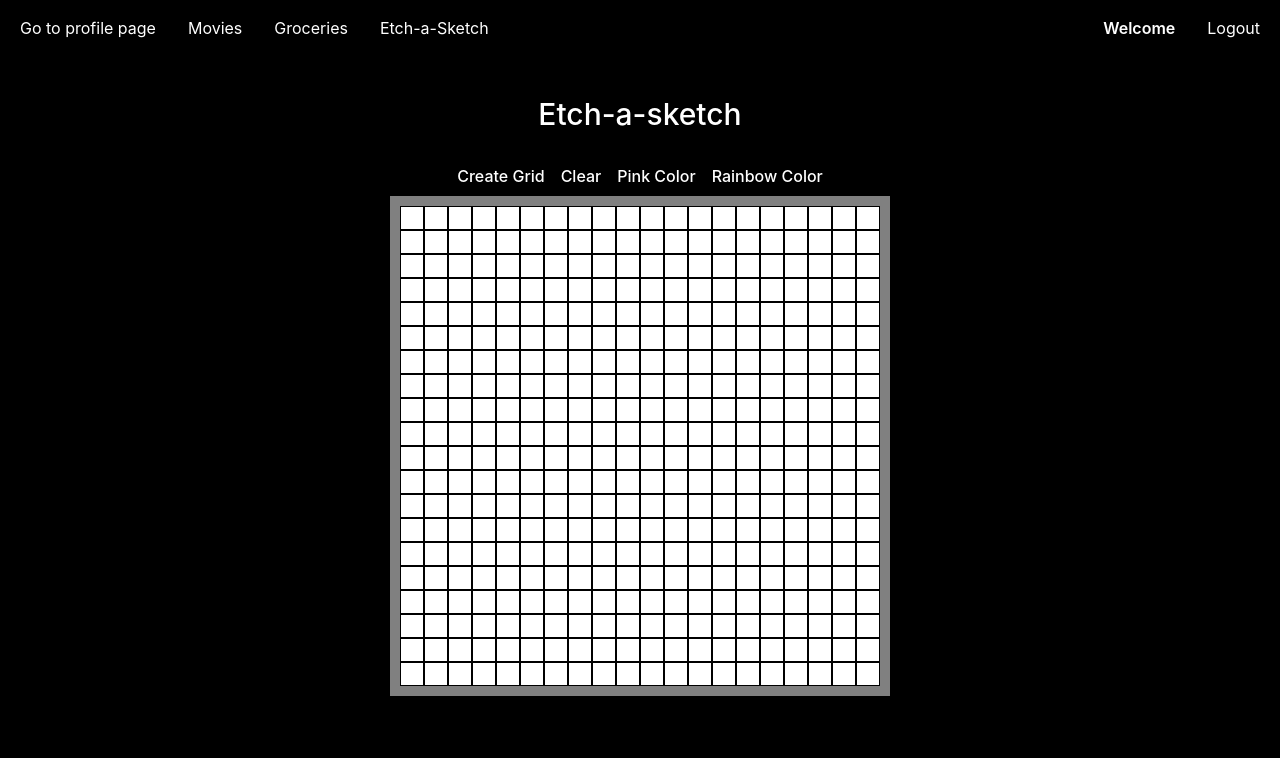
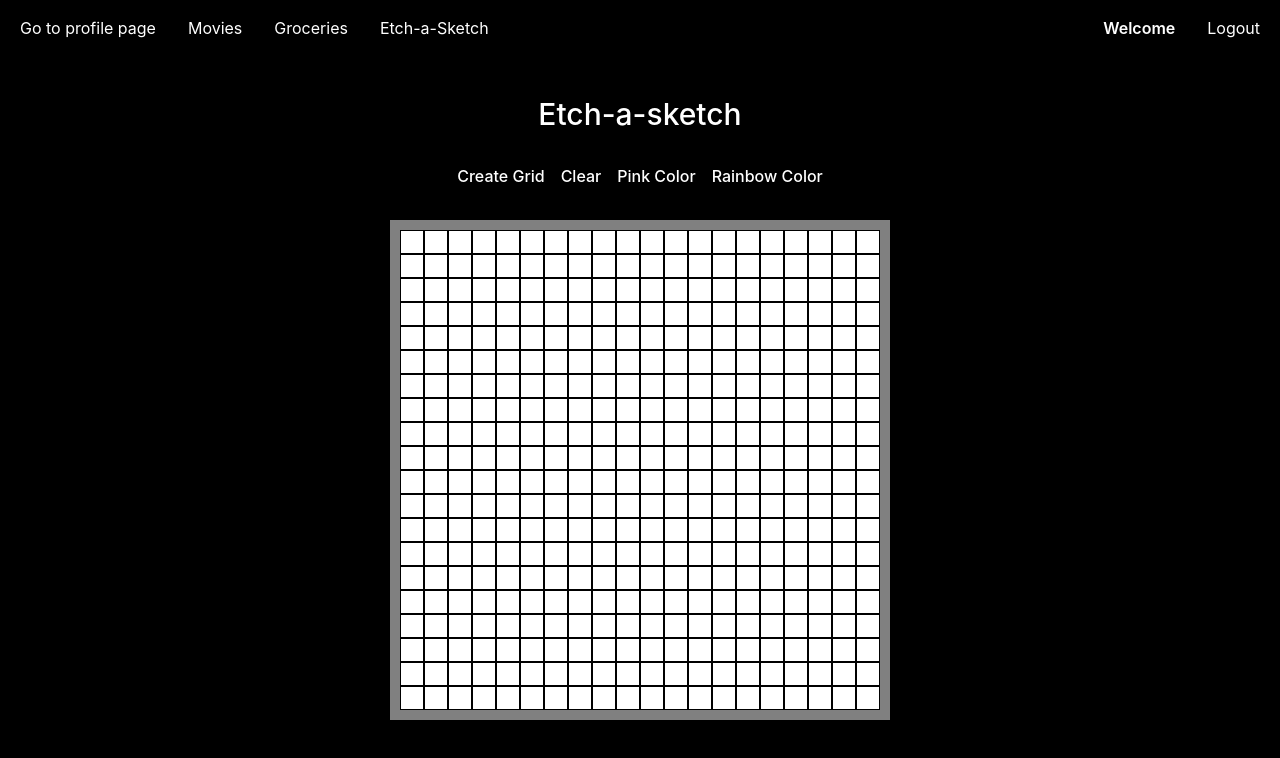
Before and after one commit to italianPalms/palmsiFy, a React (Create React App) app: page /etchASketch in a window 1280 px wide. Shown: the top 758 px of the page. Built offline with nearby package versions, Linux system fonts and the light colour scheme; no server answers.

Commit message:
add functionality to clear grid

```diff
--- a/src/pages/EtchASketch.jsx
+++ b/src/pages/EtchASketch.jsx
@@ -19,7 +19,14 @@ function EtchASketch() {
         applyHoverColor();
     };
 
-    //add functionality to clear grid
+    //functionality to clear grid
+    const clearGrid = () => {
+        const cells = document.getElementsByClassName('cell');
+        for(let i = 0; i < cells.length; i++) {
+            cells[i].style.backgroundColor = 'white';
+        }
+        console.log('clear grid clicked');
+    }
 
     const makeRowsAndColumns = () => {
         const container = document.getElementById('container');
@@ -42,7 +49,6 @@ function EtchASketch() {
     //add logic for rainbow color
     const applyHoverColor = () => {
         const cells = document.getElementsByClassName('cell');
-
         for(let i = 0; i < cells.length; i++) {
             cells[i].addEventListener('mouseover', (event) => {
                 event.target.style.backgroundColor = 'pink';
@@ -76,9 +82,7 @@ function EtchASketch() {
                         >Create Grid</button>
 
                         <button className="clear-grid p-2"
-                        onClick={(() => {
-                            console.log("clear button clicked");
-                        })}
+                        onClick={clearGrid}
                         >Clear</button>
 
                         <button className="pink p-2"
@@ -91,7 +95,7 @@ function EtchASketch() {
                         })}
                         >Rainbow Color</button>
                     </div>
-                    <div id="container" className=""></div>
+                    <div id="container" className="mt-6"></div>
                 </div>
         </div>
         </>
```
